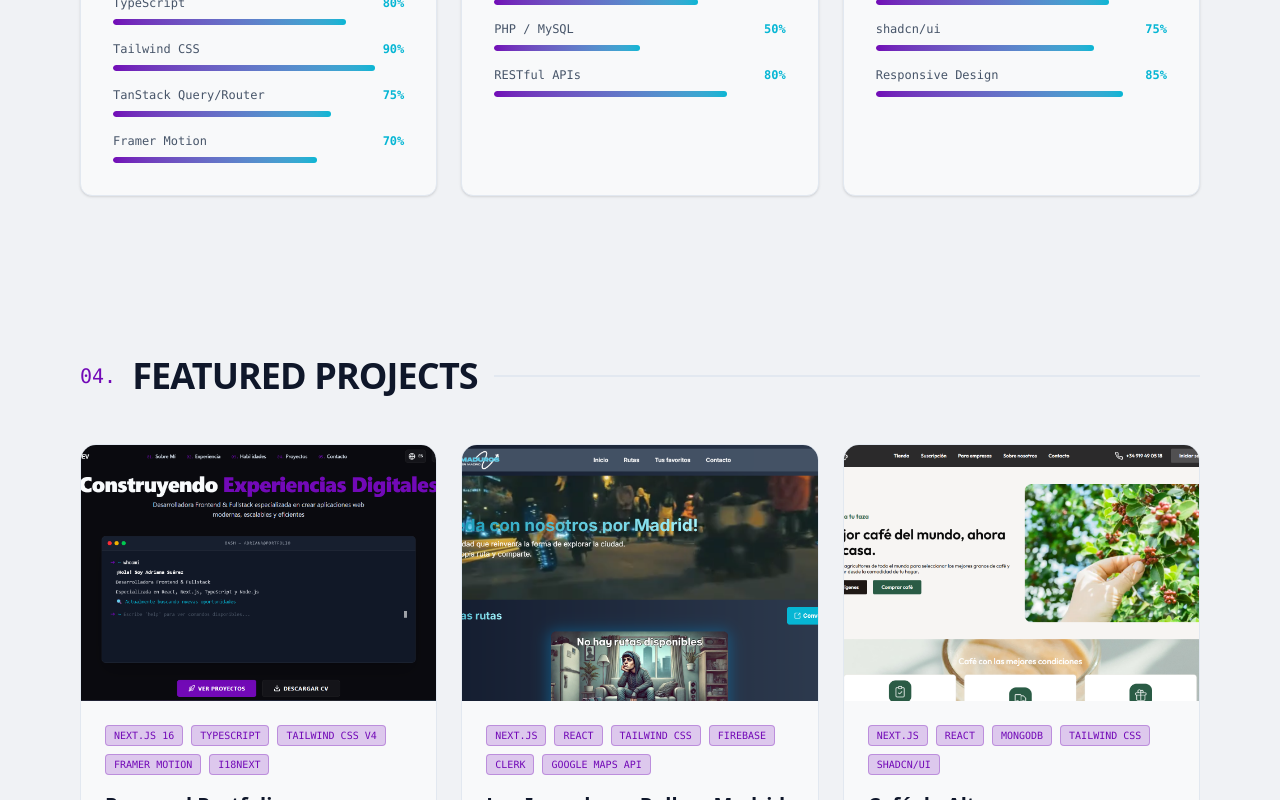
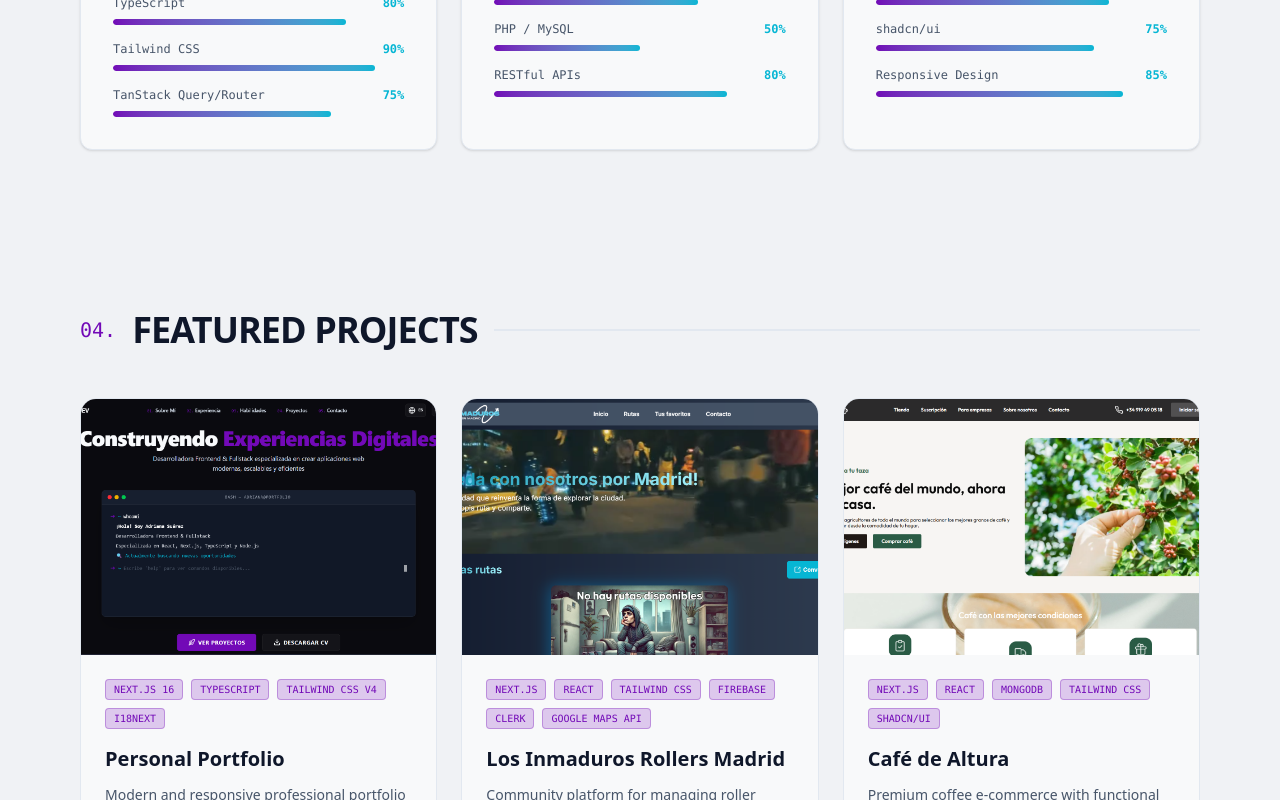
Before and after one commit to Adriasu09/adriana-portfolio, a Next.js app: page / in a window 1280 px wide. Shown: the part 3240-4040 px from the top of the page. Built offline with nearby package versions, Linux system fonts and the light colour scheme.

Commit message:
fix(data): remove unused Framer Motion from skills and projects

```diff
--- a/src/data/projects.ts
+++ b/src/data/projects.ts
@@ -22,7 +22,6 @@ export const projects: Project[] = [
       "Next.js 16",
       "TypeScript",
       "Tailwind CSS v4",
-      "Framer Motion",
       "i18next",
     ],
     githubUrl: "https://github.com/Adriasu09/adriana-portfolio",
--- a/src/data/skills.ts
+++ b/src/data/skills.ts
@@ -24,11 +24,6 @@ export const skills: Skill[] = [
   {
     name: "TanStack Query/Router",
     level: 75,
-    category: "frontend",
-  },
-  {
-    name: "Framer Motion",
-    level: 70,
     category: "frontend",
   },
 
```
